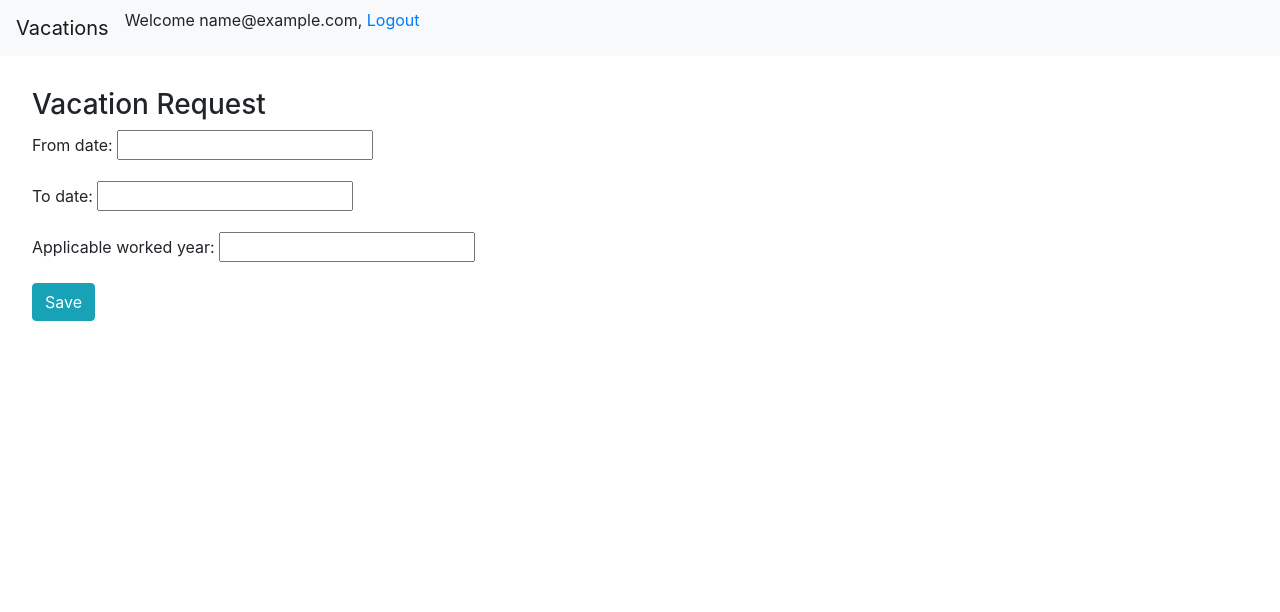
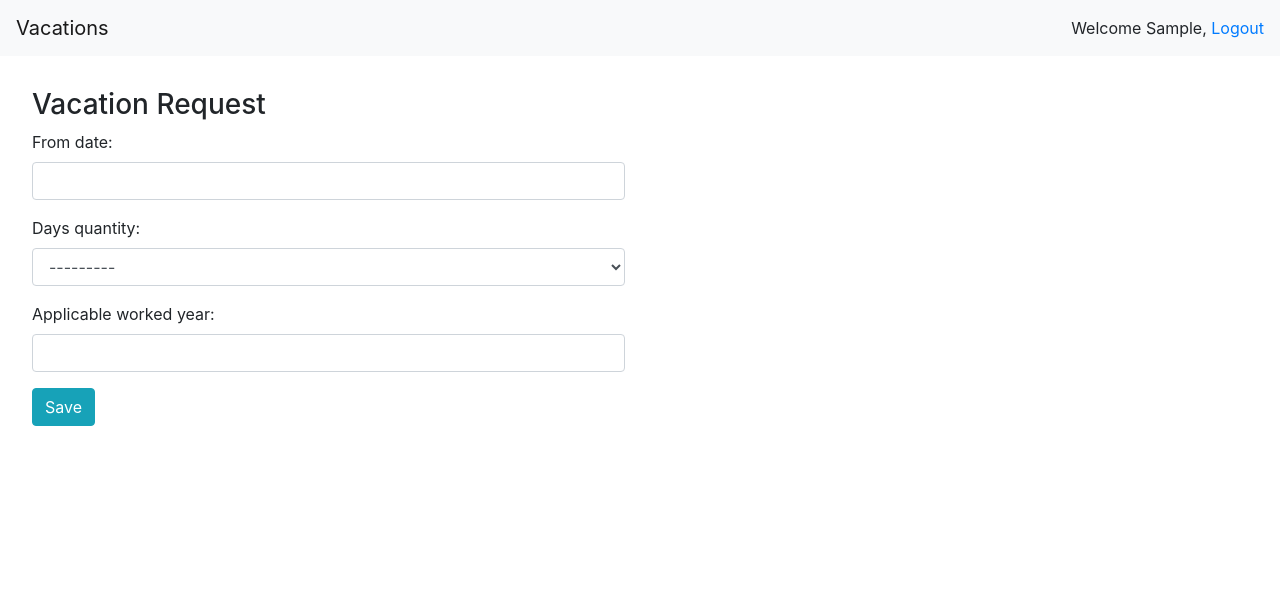
Before and after one commit to evbeda/vacations, a Django app: page /vacation-request in a window 1280 px wide. Shown: the top 612 px of the page. Run offline with Django 3.2, Linux system fonts and the light colour scheme; the visitor is signed in with stand-in values (Sample User, id 1); some libraries are stand-ins or nearby versions.

Commit message:
Add validation for weekday and year, add datepicker, fix templates, update migrations

```diff
--- a/templates/vacations_app/_navbar.html
+++ b/templates/vacations_app/_navbar.html
@@ -3,9 +3,11 @@
   <button class="navbar-toggler" type="button" data-toggle="collapse" data-target="#navbarNavAltMarkup" aria-controls="navbarNavAltMarkup" aria-expanded="false" aria-label="Toggle navigation">
     <span class="navbar-toggler-icon"></span>
   </button>
-  {% if user.is_authenticated %}
-    <p>Welcome {{user}}, <a href="{% url 'logout' %}">Logout</a></p>
-  {% else %}
-    <a href="{% url 'social:begin' 'google-oauth2' %}">Login</a>
-  {% endif %}
+  <div class="float-right ml-auto">
+    {% if user.is_authenticated %}
+      <div>Welcome {{user.first_name}}, <a href="{% url 'logout' %}">Logout</a></div>
+    {% else %}
+      <div> <a href="{% url 'social:begin' 'google-oauth2' %}">Login</a></div>
+    {% endif %}
+  </div>
 </nav>
--- a/templates/vacations_app/base.html
+++ b/templates/vacations_app/base.html
@@ -3,11 +3,12 @@
 <html lang="en">
 <head>
   {% block head %}
-  <link rel="stylesheet" href="https://stackpath.bootstrapcdn.com/bootstrap/4.3.1/css/bootstrap.min.css" integrity="sha384-ggOyR0iXCbMQv3Xipma34MD+dH/1fQ784/j6cY/iJTQUOhcWr7x9JvoRxT2MZw1T" crossorigin="anonymous">
   <link rel="stylesheet" href="{% static 'css/base.css' %}">
   {% endblock head %}
   <meta charset="UTF-8">
   <title>Eventbrite Vacations</title>
+  {% load bootstrap4 %}
+  {% bootstrap_css %}
 </head>
 <body>
   {% include 'vacations_app/_navbar.html' %}
@@ -22,10 +23,8 @@
   <p></p>
   </div>
 </footer>
-
-<script src="https://code.jquery.com/jquery-3.3.1.slim.min.js" integrity="sha384-q8i/X+965DzO0rT7abK41JStQIAqVgRVzpbzo5smXKp4YfRvH+8abtTE1Pi6jizo" crossorigin="anonymous"></script>
-<script src="https://cdnjs.cloudflare.com/ajax/libs/popper.js/1.14.7/umd/popper.min.js" integrity="sha384-UO2eT0CpHqdSJQ6hJty5KVphtPhzWj9WO1clHTMGa3JDZwrnQq4sF86dIHNDz0W1" crossorigin="anonymous"></script>
-<script src="https://stackpath.bootstrapcdn.com/bootstrap/4.3.1/js/bootstrap.min.js" integrity="sha384-JjSmVgyd0p3pXB1rRibZUAYoIIy6OrQ6VrjIEaFf/nJGzIxFDsf4x0xIM+B07jRM" crossorigin="anonymous"></script>
-
+{% bootstrap_javascript jquery='full' %}
+{% block scripts %}
+{% endblock scripts %}
 </body>
 </html>
--- a/templates/vacations_app/index.html
+++ b/templates/vacations_app/index.html
@@ -8,12 +8,14 @@
 
 {% if user.is_authenticated %}
   <h1>Employee</h1>
+  <br>
   {% if object_list %}
     <table class="table">
       <thead class="thead-dark">
         <tr>
           <th>From Date</th>
           <th>To Date</th>
+          <th>Days</th>
           <th>Applicable Year</th>
           <th>Print</th>
         </tr>
@@ -23,6 +25,7 @@
       <tr>
           <td>{{ vacation.from_date|date }}</td>
           <td>{{ vacation.to_date|date }}</td>
+          <td>{{ vacation.days_quantity }}</td>
           <td>{{ vacation.applicable_worked_year }}</td>
           <td><a href="{% url 'print' pk=vacation.id %}">Print Request</a></td>
         </tr>
--- a/templates/vacations_app/vacation_request.html
+++ b/templates/vacations_app/vacation_request.html
@@ -1,13 +1,55 @@
 {% extends 'vacations_app/base.html' %}
+{% load bootstrap4 %}
+{% load widget_tweaks %}
+
 {% block content %}
 <h3>Vacation Request</h3>
   <div class="row">
       <div class="col-md-6">
         <form action="{% url 'vacation-request' %}" method="post" class="form">
           {% csrf_token %}
-          {{ form.as_p }}
+
+          {% for hidden_field in form.hidden_fields %}
+            {{ hidden_field }}
+          {% endfor %}
+
+          {% if form.non_field_errors %}
+            <div class="alert alert-danger" role="alert">
+              {% for error in form.non_field_errors %}
+                {{ error }}
+              {% endfor %}
+            </div>
+          {% endif %}
+
+          {% for field in form.visible_fields %}
+            <div class="form-group">
+              {{ field.label_tag }}
+              {% if form.is_bound %}
+                {% if field.errors %}
+                  {% render_field field class="form-control is-invalid" %}
+                  {% for error in field.errors %}
+                    <div class="help-block">
+                      {{ error }}
+                    </div>
+                  {% endfor %}
+                {% else %}
+                  {% render_field field class="form-control is-valid" %}
+                {% endif %}
+              {% else %}
+                {% render_field field class="form-control" %}
+              {% endif %}
+
+              {% if field.help_text %}
+                <small class="form-text text-muted">{{ field.help_text }}</small>
+              {% endif %}
+            </div>
+          {% endfor %}
           <button type="submit" class="btn btn-info">Save</button>
       </form>
     </div>
   </div>
 {% endblock content %}
+{% block scripts %}
+  {{ block.super }}
+  {{form.media }}
+{% endblock scripts %}
--- a/vacations/settings/base.py
+++ b/vacations/settings/base.py
@@ -37,9 +37,16 @@ INSTALLED_APPS = [
     'django.contrib.sessions',
     'django.contrib.messages',
     'django.contrib.staticfiles',
+    'vacations_app',
     'social_django',
-    'vacations_app',
+    'bootstrap4',
+    'bootstrap_datepicker_plus',
+    'widget_tweaks',
 ]
+
+BOOTSTRAP4 = {
+    'include_jquery': True,
+}
 
 MIDDLEWARE = [
     'django.middleware.security.SecurityMiddleware',
--- a/vacations_app/models.py
+++ b/vacations_app/models.py
@@ -1,12 +1,26 @@
 # -*- coding: utf-8 -*-
 from __future__ import unicode_literals
 
-from datetime import timedelta
+from datetime import date, timedelta
 from django.db import models
 from django.core.mail import send_mail
 from django.contrib.auth.models import PermissionsMixin
 from django.contrib.auth.base_user import AbstractBaseUser, BaseUserManager
 from django.utils.translation import ugettext_lazy as _
+from django.core.exceptions import ValidationError
+
+def validate_weekday(value):
+    if value.weekday() != 0:
+        raise ValidationError('The day you set to start your vacations must be a Monday')
+    else:
+        return value
+
+def validate_year(value):
+    current_year = date.today().year
+    if value > current_year:
+        raise ValidationError(f'The applicable worked year can not be greater than {current_year}')
+    else:
+        return value
 
 
 class UserManager(BaseUserManager):
@@ -76,10 +90,17 @@ class Employee(AbstractBaseUser, PermissionsMixin):
 
 
 class Vacation(models.Model):
-    from_date = models.DateField()
+    DAYS_CHOICES = [
+        (7, 7),
+        (14, 14),
+        (21, 21),
+        (28, 28),
+    ]
+    from_date = models.DateField(validators=[validate_weekday])
+    days_quantity = models.IntegerField(choices=DAYS_CHOICES)
     to_date = models.DateField()
     employee = models.ForeignKey('Employee')
-    applicable_worked_year = models.IntegerField()
+    applicable_worked_year = models.IntegerField(validators=[validate_year])
 
     @property
     def to_date_next_day(self):
--- a/vacations_app/views.py
+++ b/vacations_app/views.py
@@ -1,19 +1,19 @@
 # -*- coding: utf-8 -*-
 from __future__ import unicode_literals
 from io import BytesIO
+from datetime import timedelta
 
+from bootstrap_datepicker_plus import DatePickerInput
 from django.http import HttpResponse
 from django.template.loader import get_template
 from django.urls import reverse_lazy
 from django.views.generic import ListView
-from django.views.generic.base import TemplateView
 from django.views.generic.detail import DetailView
 from django.views.generic.edit import CreateView
+from xhtml2pdf import pisa
 
 from vacations_app.models import Vacation
-from xhtml2pdf import pisa
 
-from .models import Vacation
 
 
 class HomeView(ListView):
@@ -33,12 +33,20 @@ class HomeView(ListView):
 class VacationRequest(CreateView):
     template_name='vacations_app/vacation_request.html'
     model = Vacation
-    fields = ['from_date', 'to_date', 'applicable_worked_year']
+    fields = ['from_date', 'days_quantity', 'applicable_worked_year']
 
     def get_success_url(self):
         return reverse_lazy('home')
 
+    def get_form(self):
+        form = super().get_form()
+        form.fields['from_date'].widget = DatePickerInput()
+        return form
+
+
     def form_valid(self, form):
+        days = form.instance.days_quantity
+        form.instance.to_date = form.instance.from_date + timedelta(days=days)
         form.instance.employee = self.request.user
         return super().form_valid(form)
 
```
Also changed, not shown: vacations_app/migrations/0001_initial.py, vacations_app/migrations/0002_auto_20191101_2039.py (deleted), 1 other file.
